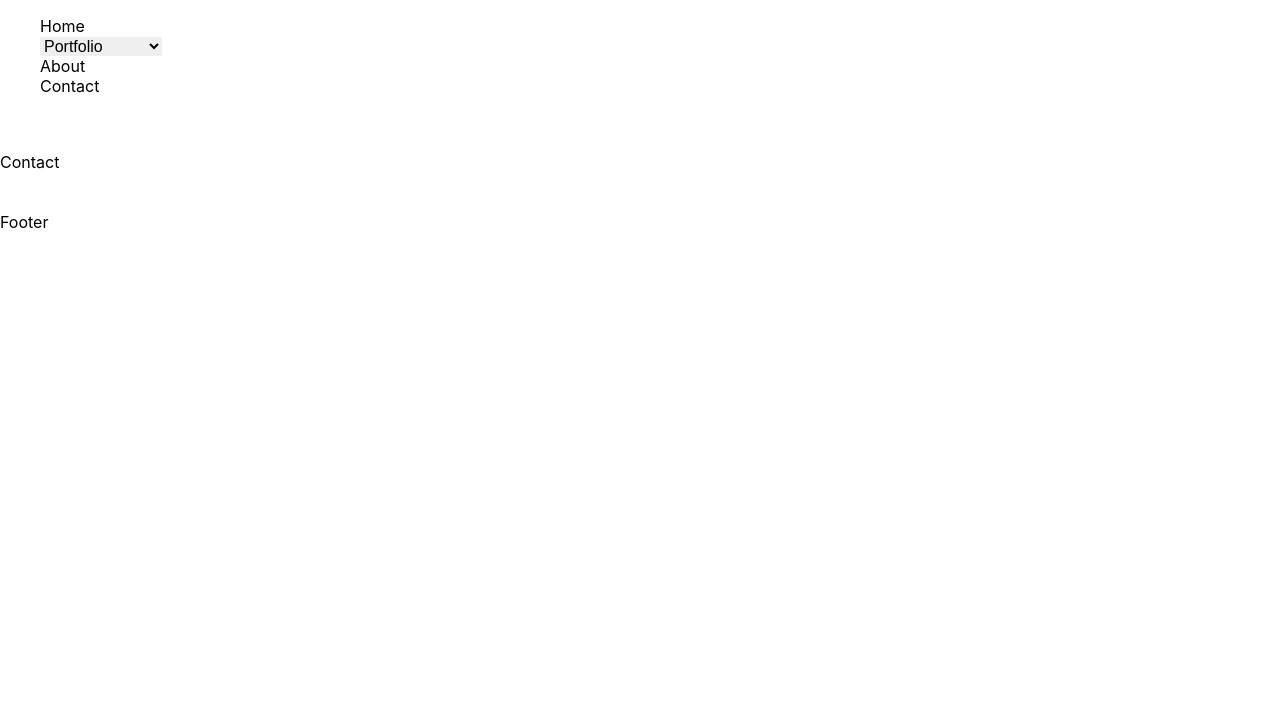
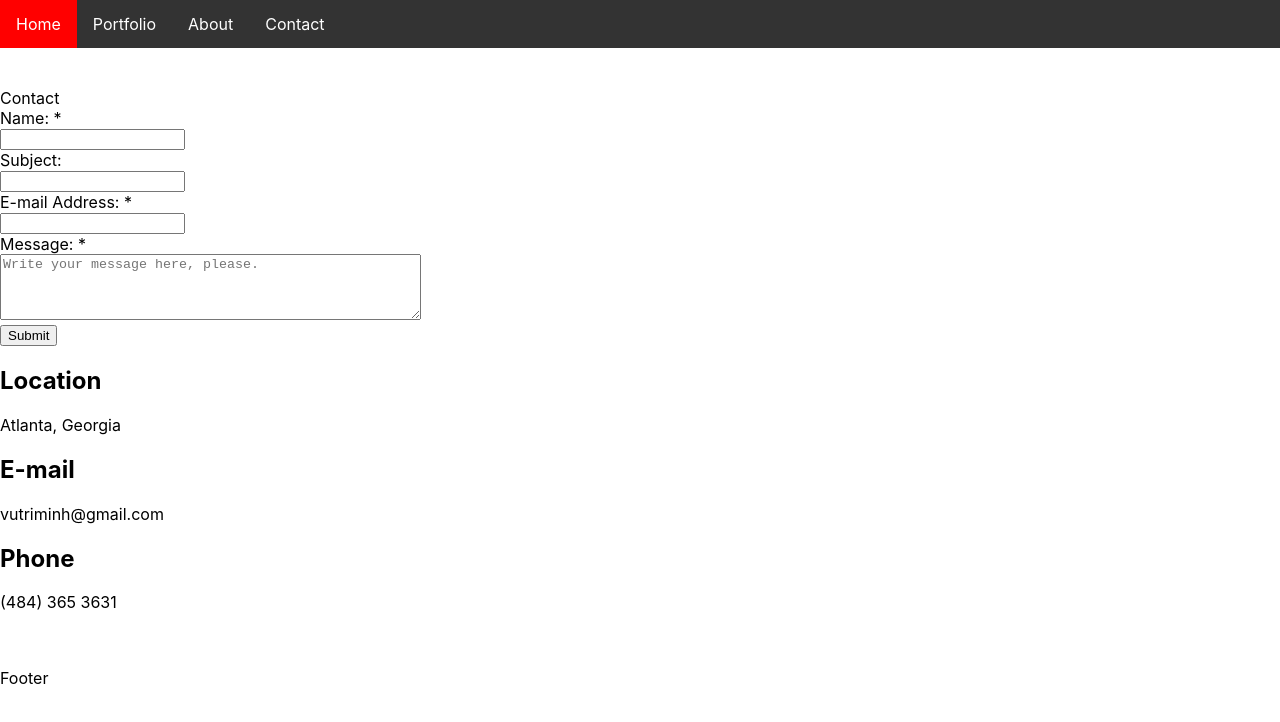
Before and after one commit to trimvu/photo-portfolio, a React (Create React App) app: page /contact in a window 1280 px wide. Shown: the top 722 px of the page. Built offline with nearby package versions, Linux system fonts and the light colour scheme.

Commit message:
basic layout of contact page. will need to style it. header from w3. will need to make my own styling it.

```diff
--- a/src/components/Contact.js
+++ b/src/components/Contact.js
@@ -4,6 +4,29 @@ const Contact = () => {
     return (
         <div>
             Contact
+
+            <form>
+                <label>Name: * <br />
+                    <input type='text' required/>
+                </label> <br />
+                <label>Subject: <br />
+                    <input type='text' />
+                </label> <br />
+                <label>E-mail Address: * <br />
+                    <input type='email' required />
+                </label> <br />
+                <label>Message: * <br />
+                    <textarea rows="4" cols="50" name="comment" form="usrform" placeholder='Write your message here, please.' required></textarea>
+                </label> <br />
+                <input type='submit' />
+            </form>
+
+            <h2>Location</h2>
+            <p>Atlanta, Georgia</p>
+            <h2>E-mail</h2>
+            <p>vutriminh@gmail.com</p>
+            <h2>Phone</h2>
+            <p>(484) 365 3631</p>
         </div>
     )
 }
--- a/src/components/layout/Header.css
+++ b/src/components/layout/Header.css
@@ -1,4 +1,4 @@
-select {
+/* select {
     border: none;
     font-size: 16px;
 }
@@ -15,4 +15,64 @@ a {
 
 ul {
     list-style-type: none;
-}
+} */
+
+.navbar {
+    overflow: hidden;
+    background-color: #333;
+  }
+
+  .navbar a {
+    float: left;
+    font-size: 16px;
+    color: white;
+    text-align: center;
+    padding: 14px 16px;
+    text-decoration: none;
+  }
+
+  .dropdown {
+    float: left;
+    overflow: hidden;
+  }
+
+  .dropdown .dropbtn {
+    font-size: 16px;
+    border: none;
+    outline: none;
+    color: white;
+    padding: 14px 16px;
+    background-color: inherit;
+    font-family: inherit;
+    margin: 0;
+  }
+
+  .navbar a:hover, .dropdown:hover .dropbtn {
+    background-color: red;
+  }
+
+  .dropdown-content {
+    display: none;
+    position: absolute;
+    background-color: #f9f9f9;
+    min-width: 160px;
+    box-shadow: 0px 8px 16px 0px rgba(0,0,0,0.2);
+    z-index: 1;
+  }
+
+  .dropdown-content a {
+    float: none;
+    color: black;
+    padding: 12px 16px;
+    text-decoration: none;
+    display: block;
+    text-align: left;
+  }
+
+  .dropdown-content a:hover {
+    background-color: #ddd;
+  }
+
+  .dropdown:hover .dropdown-content {
+    display: block;
+  }
--- a/src/components/layout/Header.js
+++ b/src/components/layout/Header.js
@@ -12,32 +12,57 @@ const Header = () => {
     }
 
     return (
-        <div>
+        // <div>
 
-            <nav>
-                <ul>
-                    <li>
-                        <a href="/">Home</a>
-                    </li>
-                    <li>
-                        <select value={value} onChange={handleChange} className="dropdown">
-                        <option value="">Portfolio</option>
-                        <option value="Landscape">Landscape</option>
-                        <option value="Street">Street</option>
-                        <option value="Miscellaneous">Miscellaneous</option>
-                        <option value="Teddy">Teddy </option>
-                        </select>
-                    </li>
-                    <li>
-                        <a href="/about">About</a>
-                    </li>
-                    <li>
-                        <a href="/contact">Contact</a>
-                    </li>
+        //     <nav>
+        //         <ul>
+        //             <li>
+        //                 <a href="/">Home</a>
+        //             </li>
+        //             {/* <li>
+        //                 <select value={value} onChange={handleChange} className="dropdown">
+        //                 <option value="">Portfolio</option>
+        //                 <option value="Landscape">Landscape</option>
+        //                 <option value="Street">Street</option>
+        //                 <option value="Miscellaneous">Miscellaneous</option>
+        //                 <option value="Teddy">Teddy </option>
+        //                 </select>
+        //             </li> */}
+        //             <li>
+        //                 <a href="/about">About</a>
+        //             </li>
+        //             <li>
+        //                 <a href="/contact">Contact</a>
+        //             </li>
+        //             {portfolio.portfolio.map(info => {
+        //                 return(
+        //                     <li>
+        //                         <a href={info.lowercase}>
+        //                             {info.name}
+        //                         </a>
+        //                     </li>
+        //                 )
+        //             })}
+        //         </ul>
+        //     </nav>
+        // </div>
 
-                </ul>
-            </nav>
-        </div>
+        <div className="navbar">
+  <a href="/">Home</a>
+  <div className="dropdown">
+    <button className="dropbtn">Portfolio
+      <i className="fa fa-caret-down"></i>
+    </button>
+    <div className="dropdown-content">
+      <a href="/landscape">Landscape</a>
+      <a href="/street">Street</a>
+      <a href="/miscellaneous">Miscellaneous</a>
+      <a href="/Teddy">Teddy</a>
+    </div>
+  </div>
+  <a href="/about">About</a>
+  <a href="/contact">Contact</a>
+</div>
     );
 };
 
--- a/src/components/layout/portfolio.json
+++ b/src/components/layout/portfolio.json
@@ -2,19 +2,23 @@
     "portfolio": [
         {
             "order": 1,
-            "name": "Landscape"
+            "name": "Landscape",
+            "lowercase": "landscape"
         },
         {
             "order": 2,
-            "name": "Street"
+            "name": "Street",
+            "lowercase": "street"
         },
         {
             "order": 3,
-            "name": "Miscellaneous"
+            "name": "Miscellaneous",
+            "lowercase": "miscellaneous"
         },
         {
             "order": 4,
-            "name": "Teddy"
+            "name": "Teddy",
+            "lowercase": "Teddy"
         }
     ]
 }
```
